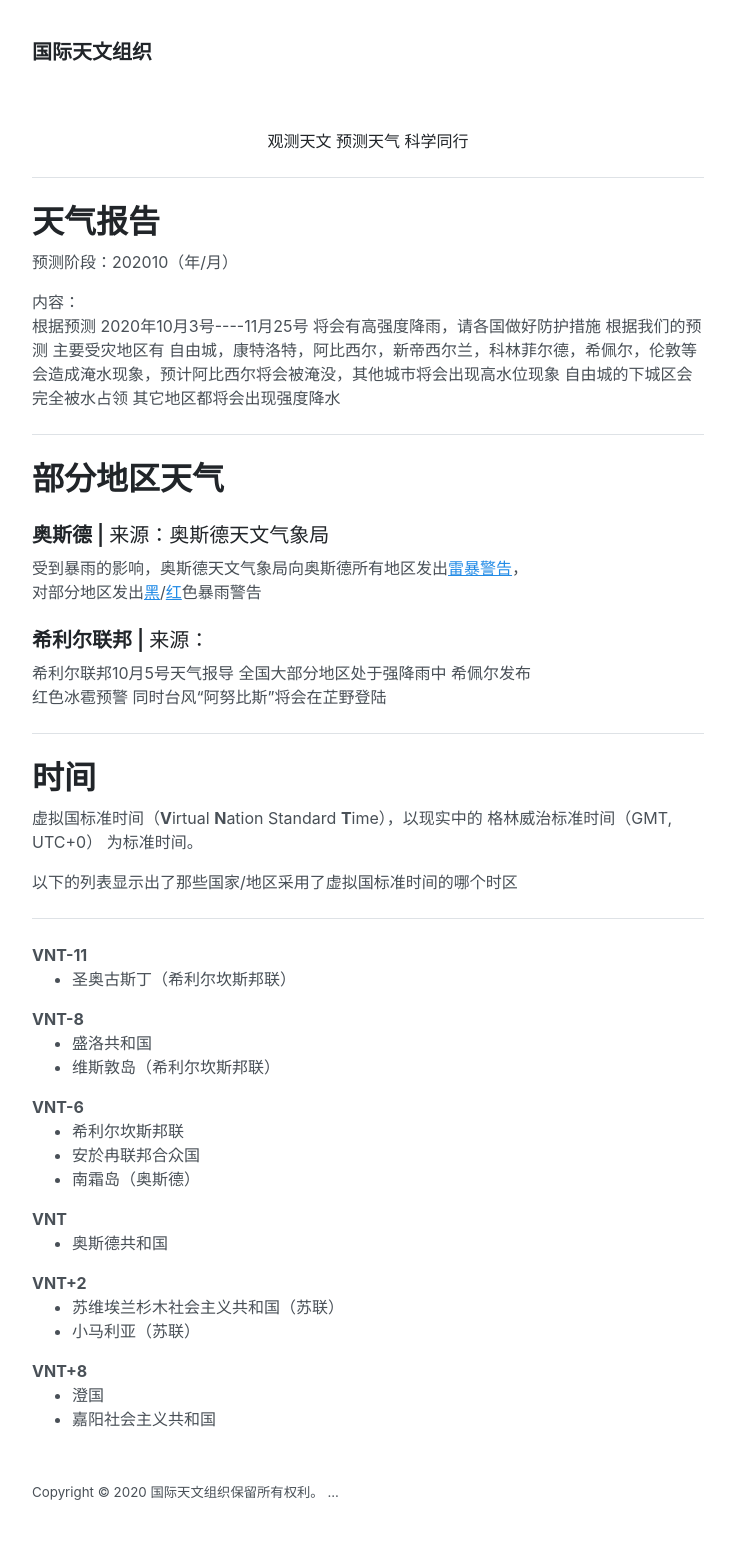
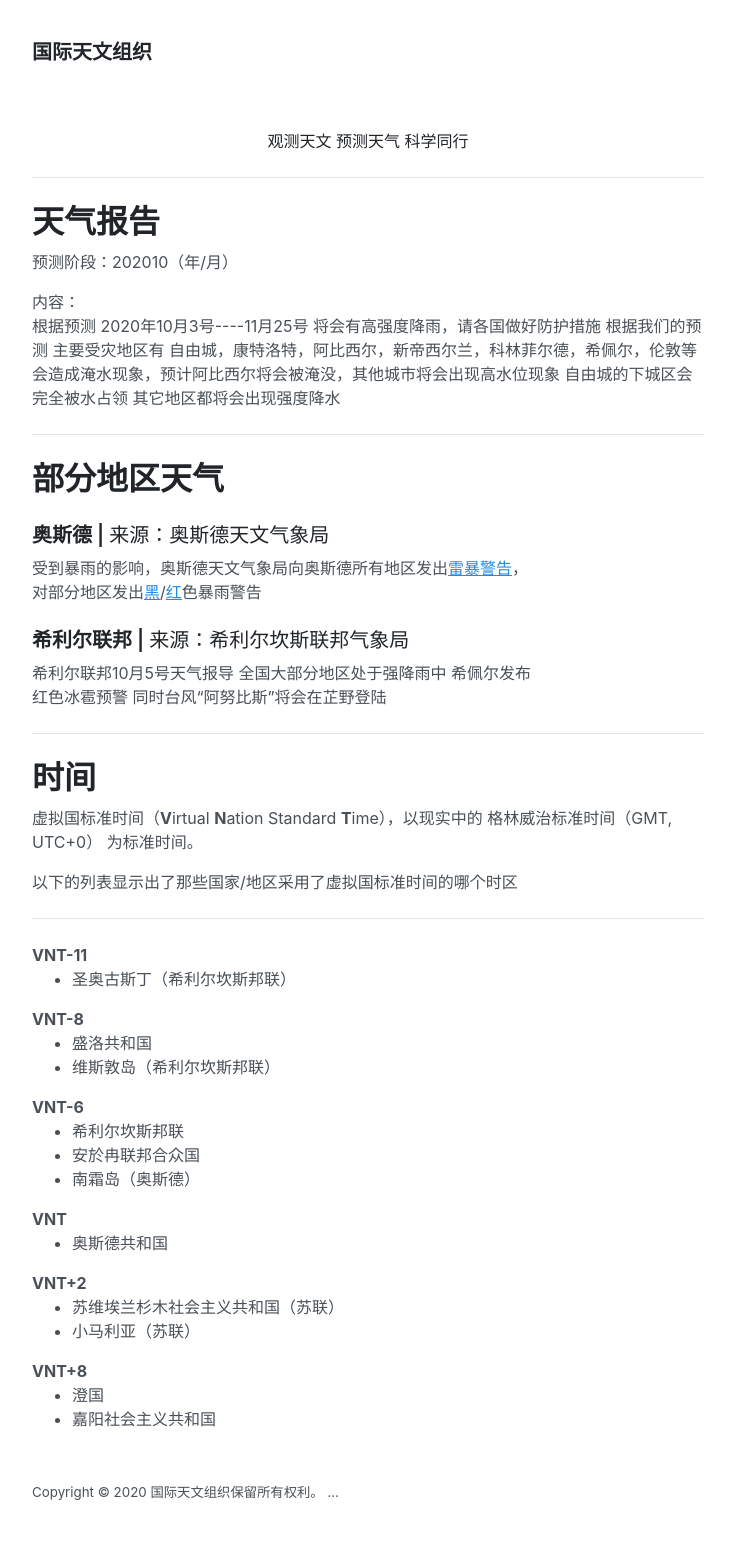
Before and after one commit to vunconf/vunconf.github.io, a Jekyll site: the page built from iao/index.html, in a window 1280 px wide. Shown: the whole page, without its empty margins (272-1007 px from the left). Built offline with Jekyll 4.4.1, drawn with Linux system fonts in a browser that asks for light colours.

Commit message:
Update index.html

```diff
--- a/iao/index.html
+++ b/iao/index.html
@@ -15,7 +15,7 @@ title: 主页
 <div>
   <p style="width: 75%;text-align: left;">受到暴雨的影响，奥斯德天文气象局向奥斯德所有地区发出<a href="osd/wns_intro/#THN">雷暴警告</a>，对部分地区发出<a href="osd/wns_intro/#RS_B">黑</a>/<a href="osd/wns_intro/#RS_R">红</a>色暴雨警告</p>
 </div>
-<h3>希利尔联邦 | <span style="font-weight: 400">来源：</span></h3>
+<h3>希利尔联邦 | <span style="font-weight: 400">来源：希利尔坎斯联邦气象局</span></h3>
 <div>
   <p style="width: 75%;text-align: left;">希利尔联邦10月5号天气报导 全国大部分地区处于强降雨中 希佩尔发布红色冰雹预警 同时台风“阿努比斯”将会在芷野登陆</p>
 </div>
```
